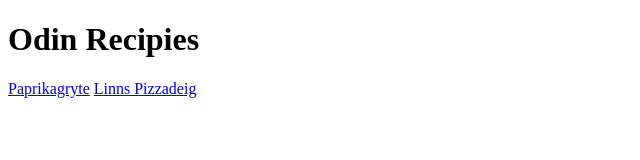
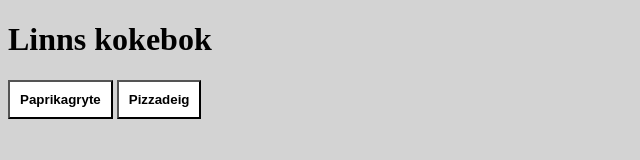
Before and after one commit to Not-a-Lynx/odin-recipes, a plain HTML site: page index.html in a window 1280 px wide. Shown: the whole page, without its empty margins (0-640 px from the left). Drawn offline with Linux system fonts and the light colour scheme.

Commit message:
added stylesheet to index.html

```diff
--- a/index.html
+++ b/index.html
@@ -3,12 +3,15 @@
 <head>
     <meta charset="UTF-8">
     <meta name="viewport" content="width=device-width, initial-scale=1.0">
+    <link rel="stylesheet" href="style.css">
+
     <title>Document</title>
 </head>
 <body>
-    <h1>Odin Recipies</h1>
-    <a href="recipes/paprikagryte.html">Paprikagryte</a>
-    <a href="recipes/pizzadeig.html">Linns Pizzadeig</a>
-
+    <h1>Linns kokebok</h1>
+    <div>
+    <button id="oppskrifter" href="recipes/paprikagryte.html">Paprikagryte</button>
+    <button id="oppskrifter" href="recipes/pizzadeig.html">Pizzadeig</button>
+    </div>
 </body>
 </html>
--- /dev/null
+++ b/style.css
@@ -0,0 +1,13 @@
+/*css for forside*/
+
+
+body {
+    background: lightgrey;
+}
+
+#oppskrifter {
+    background-color: white;
+    color: black;
+    padding: 10px;
+    font-weight: bold;
+}
```
